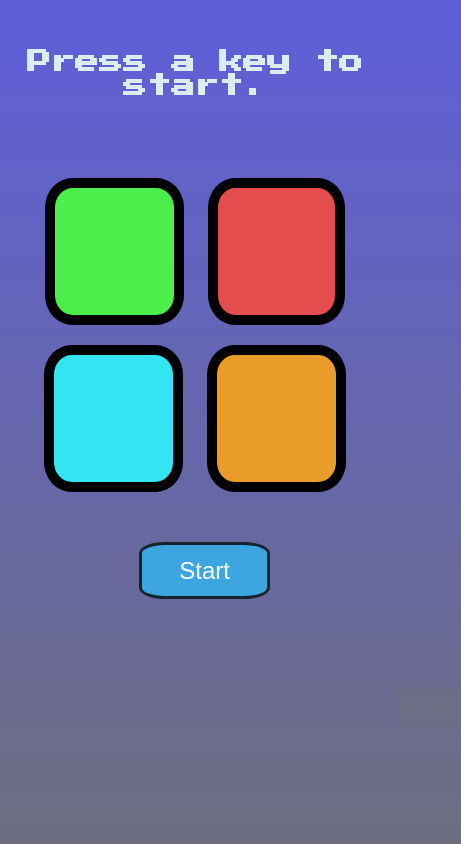
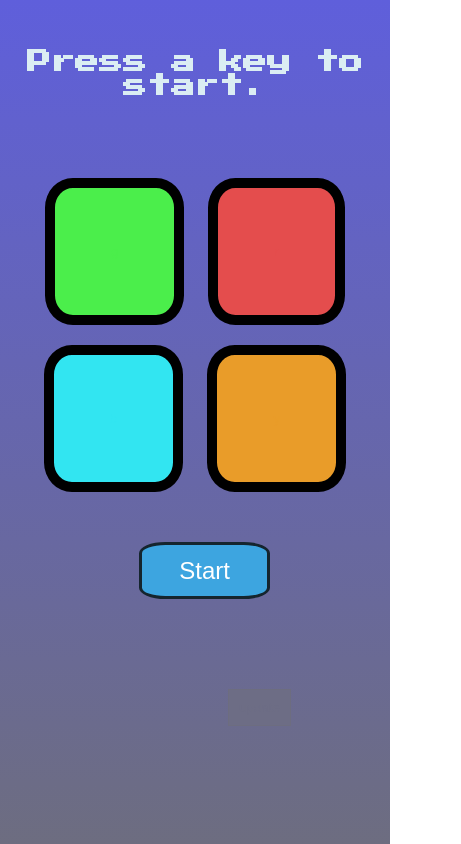
Before and after one commit to akhil9028/SimonGame-1.1, a plain HTML site: page index.html in a window 390 px wide. Shown: the whole page, 461 px wide, since content can reach past the window. Drawn offline with nearby package versions, Linux system fonts and the light colour scheme.

Commit message:
Update styles.css

```diff
--- a/styles.css
+++ b/styles.css
@@ -149,7 +149,7 @@ h1{
   .hidebtn{
     /* position: static; */
     margin-top: 100px;
-    margin-left: 390px;
+    margin-left: 220px;
     padding: 10px;
     background-color:rgb(109, 109, 133);
     border: 1px solid rgb(109, 109, 128);
```
